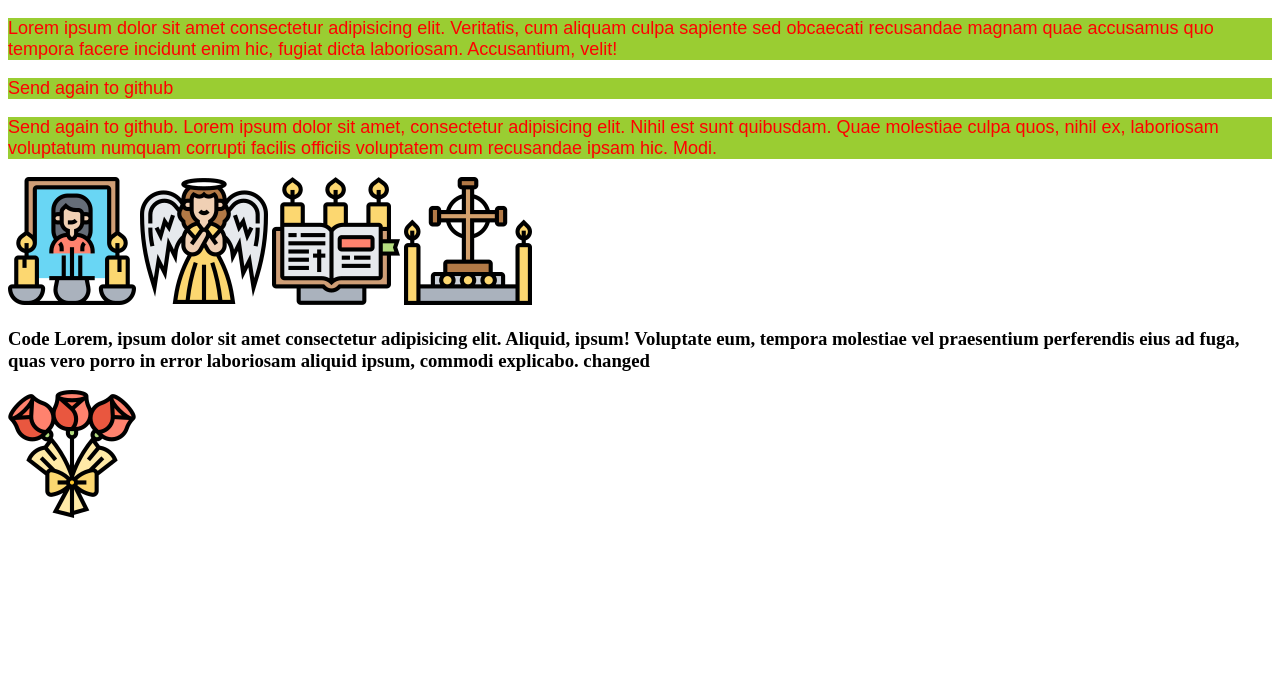
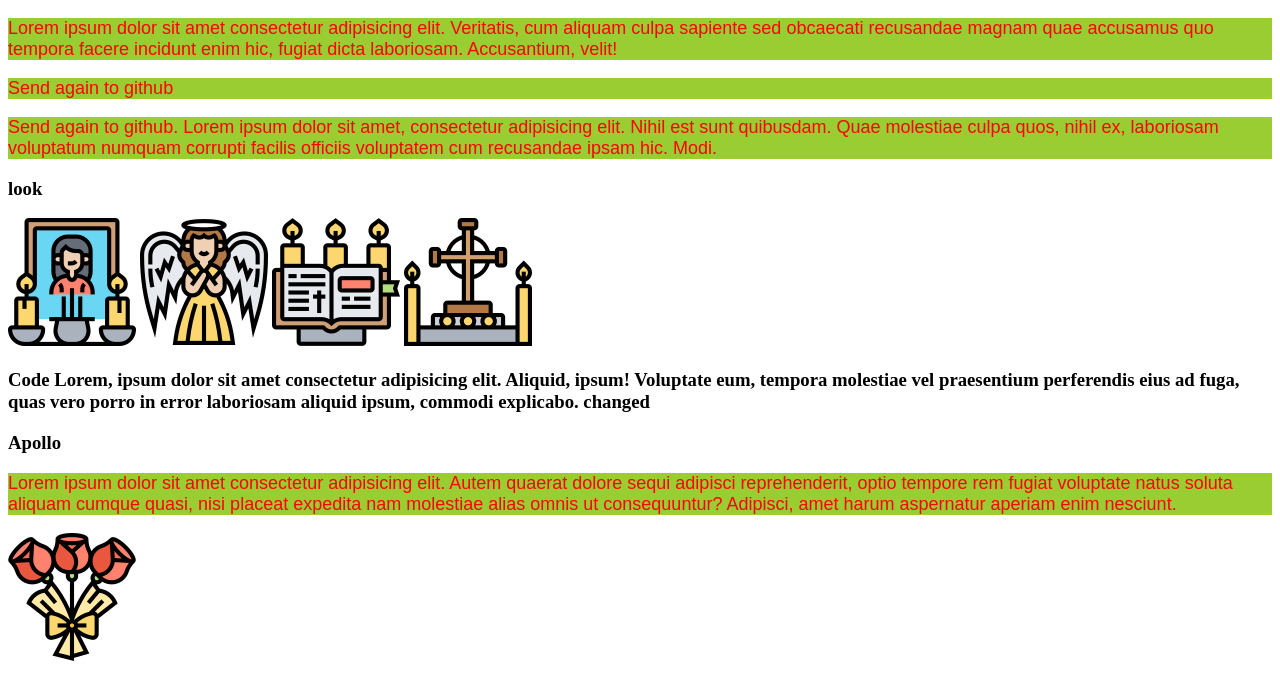
Before and after one commit to TaHoTa/my_second_repo, a plain HTML site: page index.html in a window 1280 px wide. Drawn offline with Linux system fonts and the light colour scheme.

Commit message:
New para

```diff
--- a/index.html
+++ b/index.html
@@ -12,11 +12,18 @@
     <p>Lorem ipsum dolor sit amet consectetur adipisicing elit. Veritatis, cum aliquam culpa sapiente sed obcaecati recusandae magnam quae accusamus quo tempora facere incidunt enim hic, fugiat dicta laboriosam. Accusantium, velit!</p>
     <p>Send again to github</p>
     <p>Send again to github. Lorem ipsum dolor sit amet, consectetur adipisicing elit. Nihil est sunt quibusdam. Quae molestiae culpa quos, nihil ex, laboriosam voluptatum numquam corrupti facilis officiis voluptatem cum recusandae ipsam hic. Modi.</p>
+    <h3>look</h3>
     <img src="Images/a.png" alt="Hello">
     <img src="Images/b.png" alt="Hello">
     <img src="Images/c.png" alt="Hello">
     <img src="Images/d.png" alt="Hello">
     <h3>Code Lorem, ipsum dolor sit amet consectetur adipisicing elit. Aliquid, ipsum! Voluptate eum, tempora molestiae vel praesentium perferendis eius ad fuga, quas vero porro in error laboriosam aliquid ipsum, commodi explicabo. changed</h3>
+    <div>
+        <h3>Apollo</h3>
+        <p>Lorem ipsum dolor sit amet consectetur adipisicing elit. Autem quaerat dolore sequi adipisci reprehenderit, optio tempore rem fugiat voluptate natus soluta aliquam cumque quasi, nisi placeat expedita nam molestiae alias omnis ut consequuntur? Adipisci, amet harum aspernatur aperiam enim nesciunt.
+
+        </p>
+    </div>
     <img src="Images/i.png" alt="New image">
 </body>
 </html>
```
